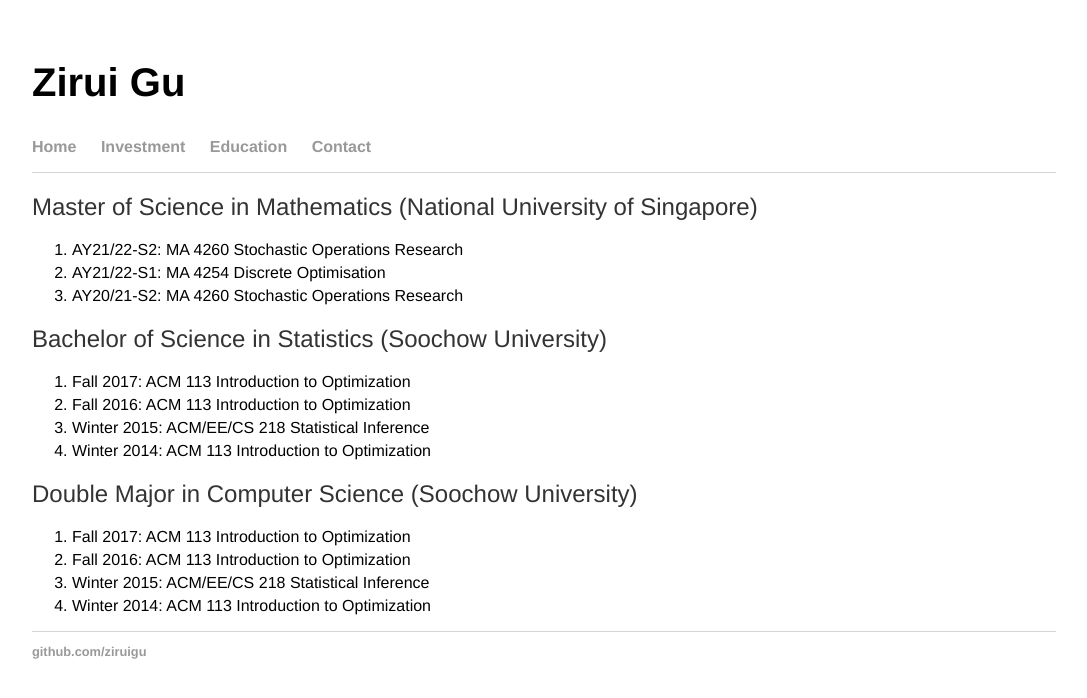
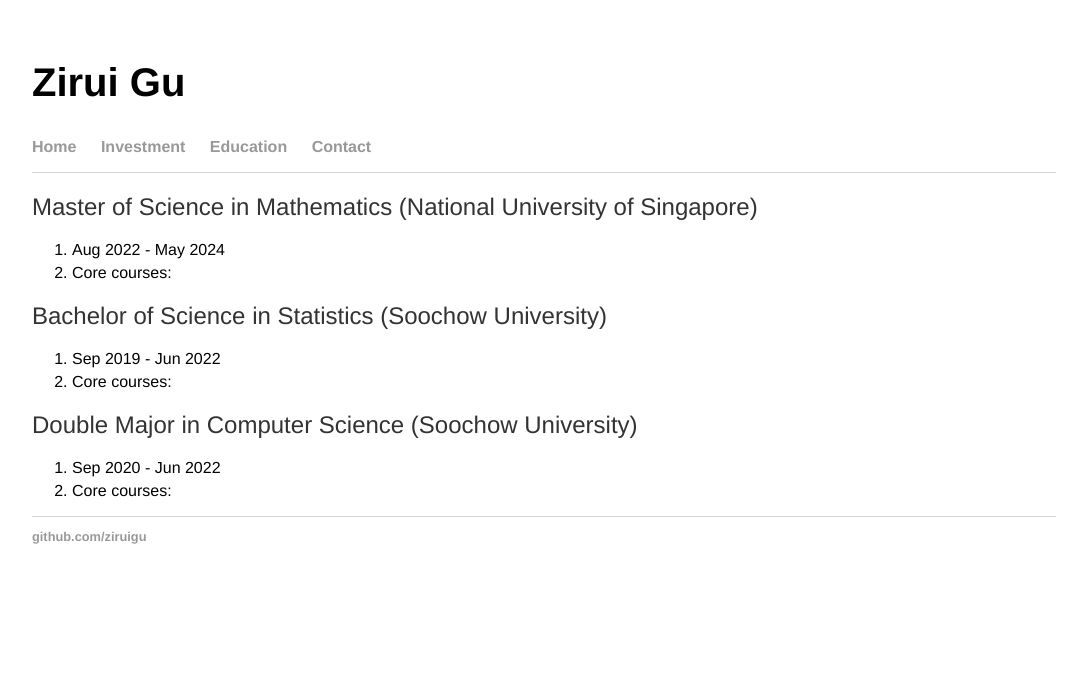
Before and after one commit to ziruigu/ziruigu.github.io, a Jekyll site: the page built from education/index.html, in a window 1280 px wide. Shown: the top 698 px of the page, without its empty margins (96-1183 px from the left). Built offline with Jekyll 4.4.1, drawn with Linux system fonts in a browser that asks for light colours.

Commit message:
Update index.html

```diff
--- a/education/index.html
+++ b/education/index.html
@@ -6,25 +6,20 @@
 <div class="blurb">
   <h2>Master of Science in Mathematics (National University of Singapore)</h2>
   <ol>
-    <li>AY21/22-S2: MA 4260 Stochastic Operations Research</li>
- <li>AY21/22-S1: MA 4254 Discrete Optimisation</li>
- <li>AY20/21-S2: MA 4260 Stochastic Operations Research</li>
+ <li>Aug 2022 - May 2024</li>
+ <li>Core courses:</li>
   </ol>
 
   <h2>Bachelor of Science in Statistics (Soochow University)</h2>
   <ol>
- <li>Fall 2017: ACM 113 Introduction to Optimization</li>
- <li>Fall 2016: ACM 113 Introduction to Optimization</li>
- <li>Winter 2015: ACM/EE/CS 218 Statistical Inference</li>
- <li>Winter 2014: ACM 113 Introduction to Optimization</li>
+ <li>Sep 2019 - Jun 2022</li>
+ <li>Core courses:</li>
   </ol>
 
   <h2>Double Major in Computer Science (Soochow University)</h2>
   <ol>
- <li>Fall 2017: ACM 113 Introduction to Optimization</li>
- <li>Fall 2016: ACM 113 Introduction to Optimization</li>
- <li>Winter 2015: ACM/EE/CS 218 Statistical Inference</li>
- <li>Winter 2014: ACM 113 Introduction to Optimization</li>
+ <li>Sep 2020 - Jun 2022</li>
+ <li>Core courses:</li>
   </ol>
 
 
```
